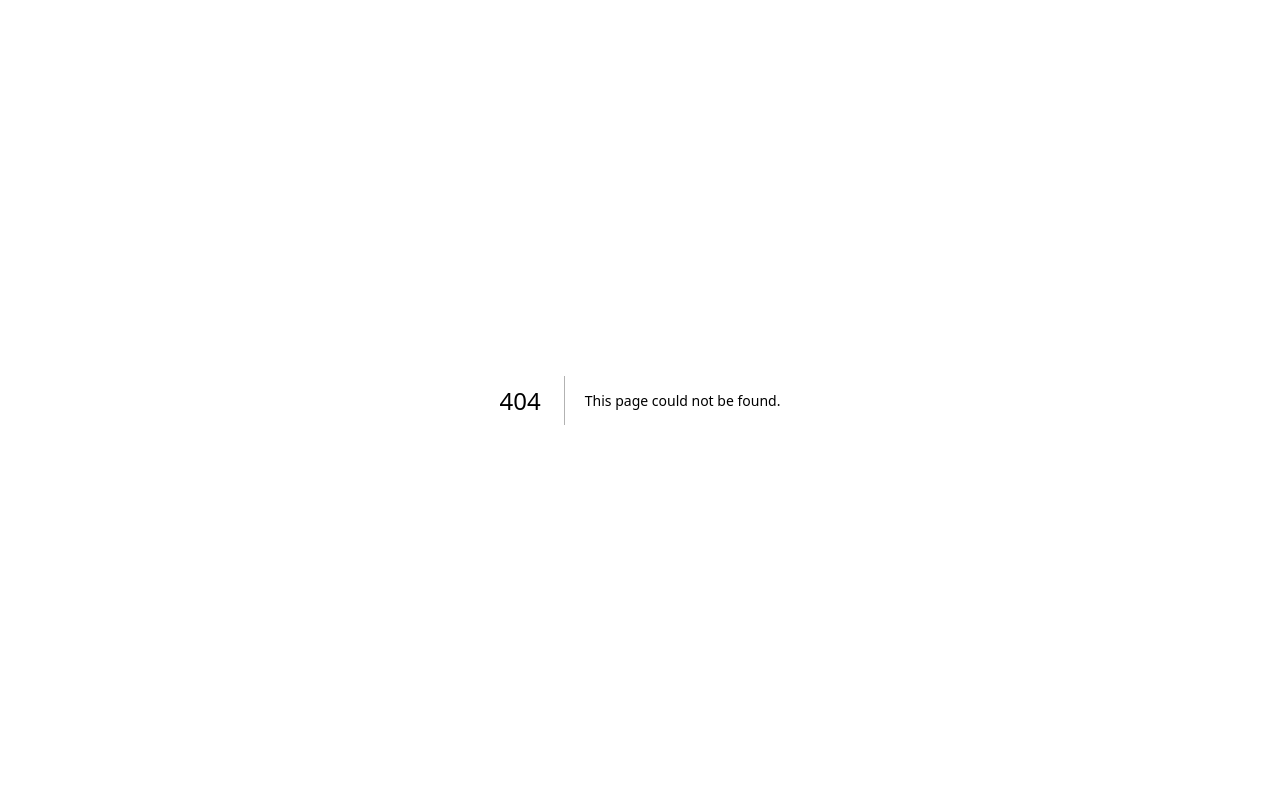
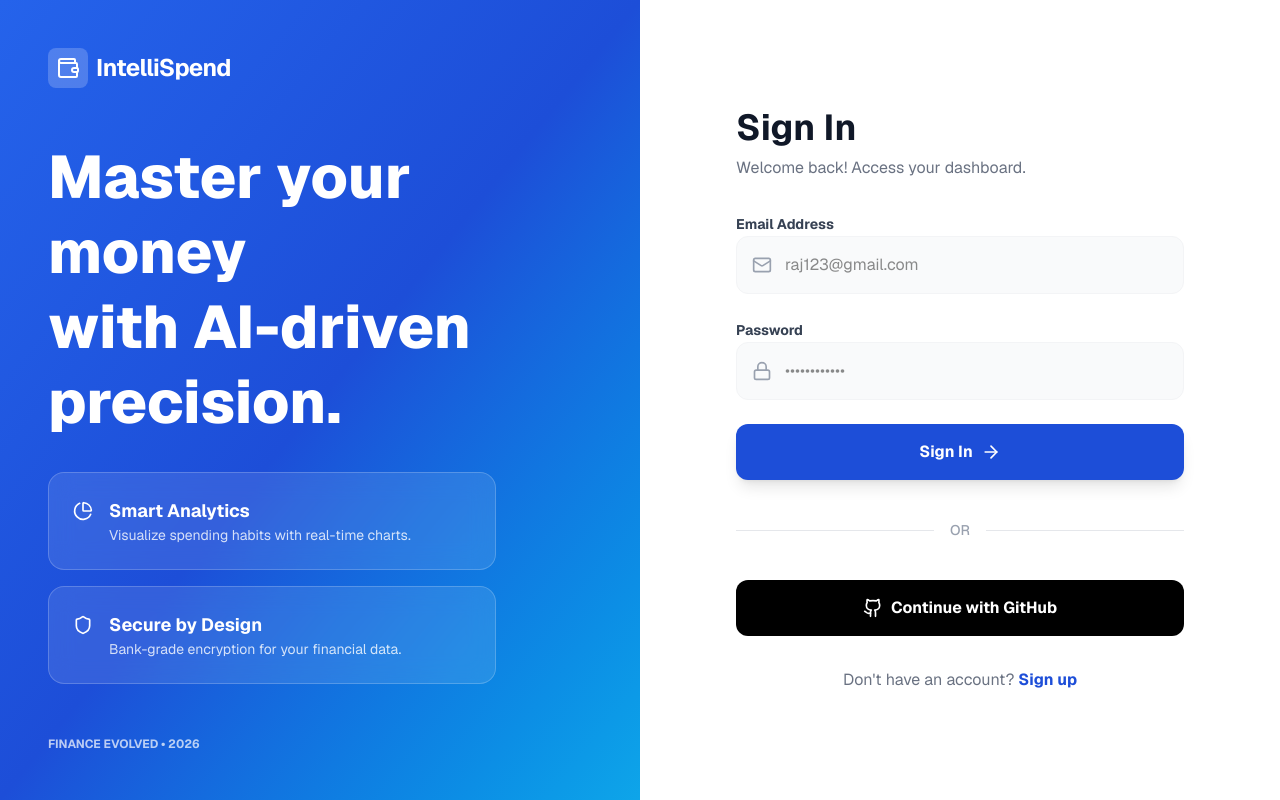
Before and after one commit to akshatXD-hash/IntelliSpend, a Next.js app: page /signin in a window 1280 px wide. Before the commit this address had no page. Built offline with nearby package versions, Linux system fonts and the light colour scheme.

Commit message:
Added custom signin Page

```diff
--- /dev/null
+++ b/app/signin/page.tsx
@@ -0,0 +1,141 @@
+"use client";
+
+import React, { useState } from 'react';
+import { signIn } from "next-auth/react"; // Import the signin function
+import { useRouter } from "next/navigation";
+import { Mail, Lock, ArrowRight, Wallet, PieChart, Shield, Github } from 'lucide-react';
+
+export default function Signin() {
+  const router = useRouter();
+  const [email, setEmail] = useState("");
+  const [password, setPassword] = useState("");
+  const [error, setError] = useState("");
+  const [loading, setLoading] = useState(false);
+
+  const handleSubmit = async (e: React.FormEvent) => {
+    e.preventDefault();
+    setLoading(true);
+    setError("");
+
+    // This triggers the 'authorize' function in your route.ts
+    const res = await signIn("credentials", {
+      email,
+      password,
+      redirect: false, // Prevents automatic redirect to handle errors here
+    });
+
+    if (res?.error) {
+      setError("Invalid credentials or user does not exist");
+      setLoading(false);
+    } else {
+      // Success! User found in DB and session created
+      router.push("/");
+      router.refresh();
+    }
+  };
+
+  return (
+    <div className="min-h-screen flex bg-white font-sans">
+      {/* Left Panel: Branding */}
+      <div className="hidden lg:flex lg:w-1/2 bg-gradient-to-br from-[#2563eb] via-[#1d4ed8] to-[#0ea5e9] p-12 flex-col justify-between text-white">
+        <div className="flex items-center gap-2">
+          <div className="bg-white/20 p-2 rounded-lg"><Wallet size={24} /></div>
+          <span className="text-2xl font-bold tracking-tight">IntelliSpend</span>
+        </div>
+
+        <div>
+          <h1 className="text-6xl font-extrabold leading-tight mb-8">
+            Master your money <br /> with AI-driven <br /> precision.
+          </h1>
+          <div className="space-y-4 max-w-md">
+            <FeatureItem icon={<PieChart size={20}/>} title="Smart Analytics" desc="Visualize spending habits with real-time charts." />
+            <FeatureItem icon={<Shield size={20}/>} title="Secure by Design" desc="Bank-grade encryption for your financial data." />
+          </div>
+        </div>
+        <div className="text-xs font-bold opacity-70">FINANCE EVOLVED • 2026</div>
+      </div>
+
+      {/* Right Panel: Sign In Form */}
+      <div className="w-full lg:w-1/2 flex flex-col justify-center items-center p-8">
+        <div className="w-full max-w-md space-y-8">
+          <div>
+            <h2 className="text-4xl font-bold text-gray-900">Sign In</h2>
+            <p className="text-gray-500 mt-2">Welcome back! Access your dashboard.</p>
+          </div>
+
+          {/* Error Message */}
+          {error && <div className="p-3 bg-red-50 border border-red-200 text-red-600 rounded-lg text-sm">{error}</div>}
+
+          <form onSubmit={handleSubmit} className="space-y-6">
+            <div className="space-y-2">
+              <label className="text-sm font-bold text-gray-700">Email Address</label>
+              <div className="relative">
+                <Mail className="absolute left-4 top-1/2 -translate-y-1/2 text-gray-400" size={20} />
+                <input
+                  type="email"
+                  value={email}
+                  onChange={(e) => setEmail(e.target.value)}
+                  placeholder="raj123@gmail.com"
+                  className="w-full pl-12 pr-4 py-4 bg-gray-50 border border-gray-100 rounded-xl focus:ring-2 focus:ring-blue-500 outline-none"
+                  required
+                />
+              </div>
+            </div>
+
+            <div className="space-y-2">
+              <label className="text-sm font-bold text-gray-700">Password</label>
+              <div className="relative">
+                <Lock className="absolute left-4 top-1/2 -translate-y-1/2 text-gray-400" size={20} />
+                <input
+                  type="password"
+                  value={password}
+                  onChange={(e) => setPassword(e.target.value)}
+                  placeholder="••••••••••••"
+                  className="w-full pl-12 pr-4 py-4 bg-gray-50 border border-gray-100 rounded-xl focus:ring-2 focus:ring-blue-500 outline-none"
+                  required
+                />
+              </div>
+            </div>
+
+            <button
+              disabled={loading}
+              className="w-full bg-[#1d4ed8] hover:bg-[#1e40af] text-white font-bold py-4 rounded-xl shadow-lg flex items-center justify-center gap-2 transition-all disabled:opacity-50"
+            >
+              {loading ? "Authenticating..." : "Sign In"} <ArrowRight size={20} />
+            </button>
+          </form>
+
+          <div className="flex items-center gap-4 py-2">
+            <div className="h-[1px] bg-gray-200 flex-grow" />
+            <span className="text-gray-400 text-sm font-medium">OR</span>
+            <div className="h-[1px] bg-gray-200 flex-grow" />
+          </div>
+
+          {/* GitHub Login Button */}
+          <button
+            onClick={() => signIn("github", { callbackUrl: "/" })}
+            className="w-full bg-black text-white font-bold py-4 rounded-xl flex items-center justify-center gap-2 hover:bg-gray-800 transition-all"
+          >
+            <Github size={20} /> Continue with GitHub
+          </button>
+
+          <p className="text-center text-gray-500">
+            Don't have an account? <a href="/signup" className="text-[#1d4ed8] font-bold hover:underline">Sign up</a>
+          </p>
+        </div>
+      </div>
+    </div>
+  );
+}
+
+function FeatureItem({ icon, title, desc }: any) {
+  return (
+    <div className="bg-white/10 backdrop-blur-md border border-white/20 p-6 rounded-2xl flex gap-4">
+      <div className="mt-1">{icon}</div>
+      <div>
+        <h3 className="font-bold text-lg">{title}</h3>
+        <p className="text-white/80 text-sm">{desc}</p>
+      </div>
+    </div>
+  );
+}
```
